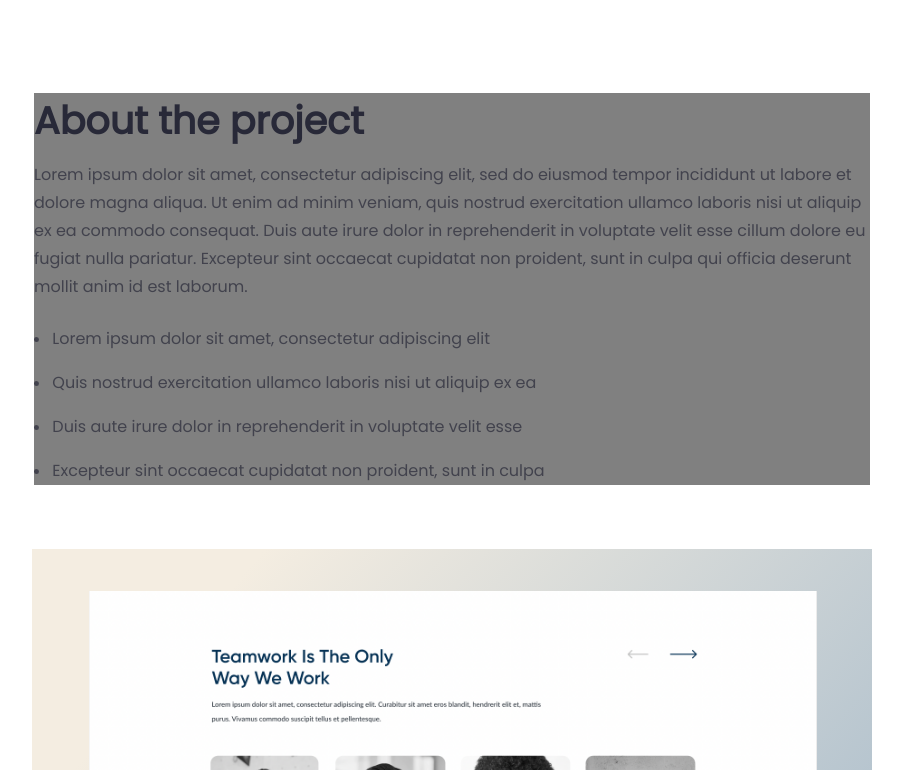
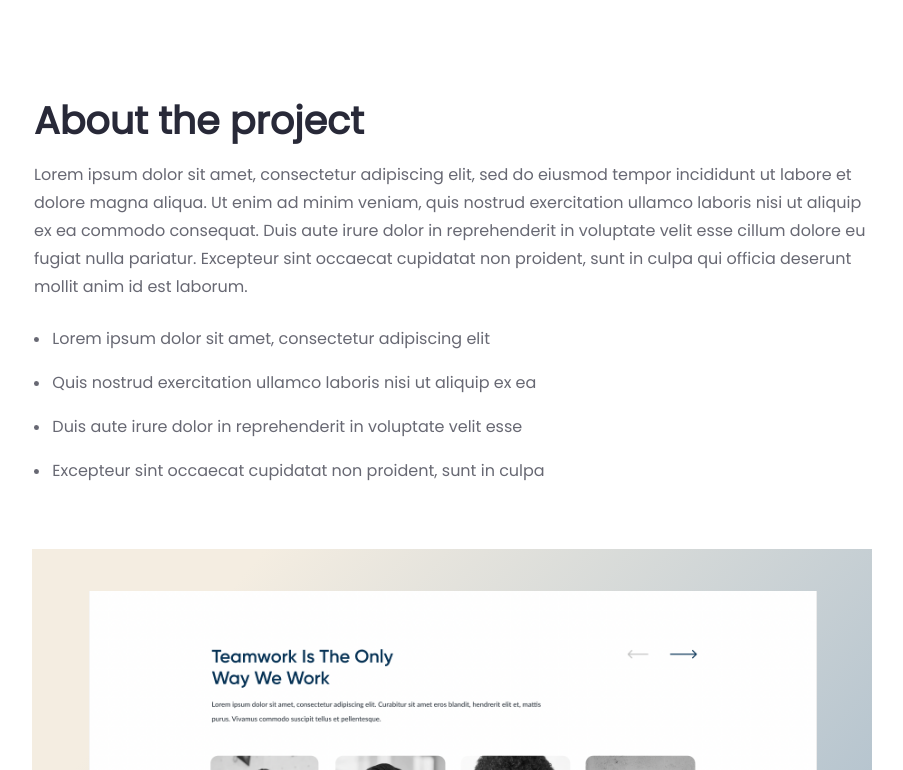
Before and after one commit to MiladAghaie/figma-end, a website: page rcs.html in a window 1280 px wide. Shown: the part 850-1620 px from the top of the page, without its empty margins (188-1091 px from the left). Drawn offline with Linux system fonts and the light colour scheme.

Commit message:
Update abote.css

```diff
--- a/css/partials/rcs/abote.css
+++ b/css/partials/rcs/abote.css
@@ -4,7 +4,7 @@
     margin: 0 auto;
     width: 95%;
     font-family: Poppins;
-    background-color: gray;
+    background-color: #fff;
   }
   .abute h3 {
     color: var(--Dark-blue, #282938);
```
